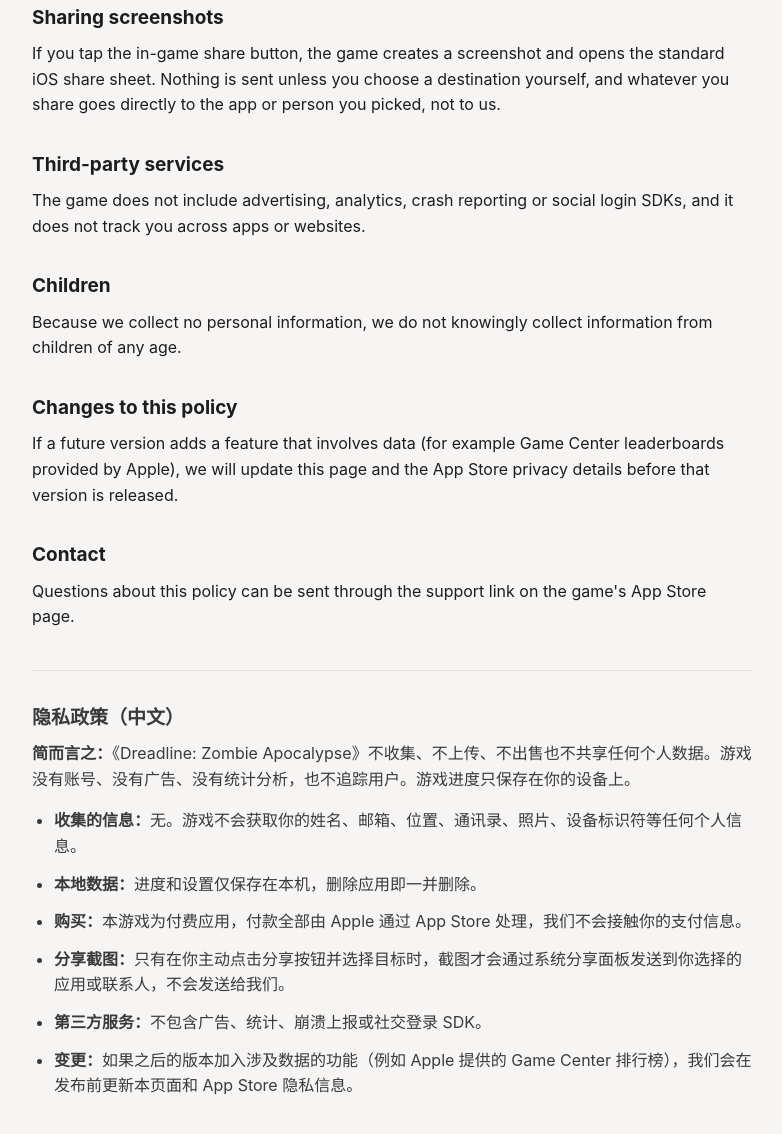
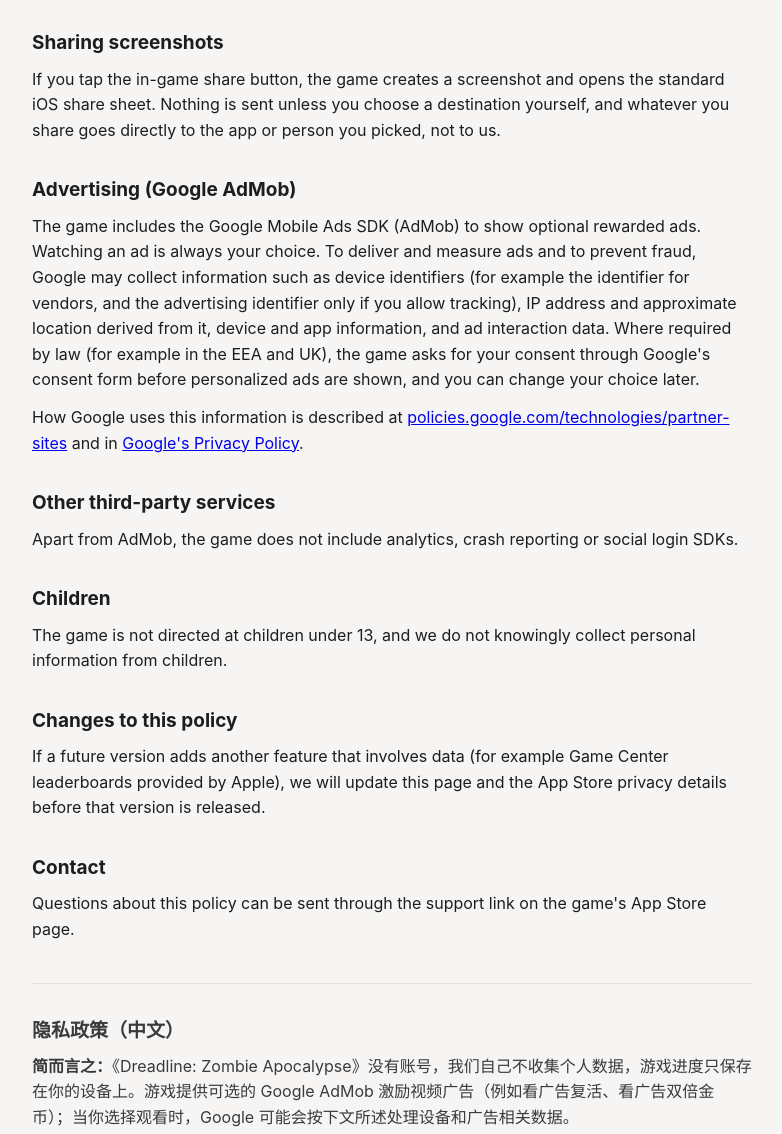
Before and after one commit to Fe1yang/dreadline-privacy, a plain HTML site: page index.html in a window 1280 px wide. Shown: the part 735-1869 px from the top of the page, without its empty margins (248-1030 px from the left). Drawn offline with Linux system fonts and the light colour scheme.

Commit message:
Disclose the optional AdMob rewarded ads
Co-Authored-By: Claude Opus 5.5 <noreply@anthropic.com>
Claude-Session: https://claude.ai/code/session_01YYrVM6vNCLsgQLzWq7i1Gm

```diff
--- a/index.html
+++ b/index.html
@@ -28,14 +28,14 @@
 <body>
 <main>
   <h1>Privacy Policy</h1>
-  <p class="meta">Dreadline: Zombie Apocalypse (iOS) · Nightfall Studio · Effective November 13, 2026</p>
+  <p class="meta">Dreadline: Zombie Apocalypse (iOS) · Nightfall Studio · Updated November 14, 2026</p>
 
   <div class="summary">
-    <p><strong>In short:</strong> Dreadline does not collect, store on any server, sell or share any personal data. The game has no accounts, no ads, no analytics and no tracking. Your progress stays on your device.</p>
+    <p><strong>In short:</strong> Dreadline has no accounts and we do not collect personal data ourselves. Your progress stays on your device. The game offers optional rewarded video ads from Google AdMob (for example, watch an ad to revive or to double a run's coins); when you choose to watch one, Google may process device and advertising data as described below.</p>
   </div>
 
   <h2>Information we collect</h2>
-  <p>None. The game does not ask for your name, email address, location, contacts, photos, device identifiers or any other personal information, and it does not send gameplay data to us or to any third party.</p>
+  <p>We do not collect your name, email address, contacts, photos or any other personal information, and we do not run our own servers or analytics.</p>
 
   <h2>Data stored on your device</h2>
   <p>Your game progress and settings (for example unlocked characters, coins, language, sound and control layout) are saved locally on your device so you can continue where you left off. This data never leaves your device through the game. Deleting the app deletes this data.</p>
@@ -46,14 +46,18 @@
   <h2>Sharing screenshots</h2>
   <p>If you tap the in-game share button, the game creates a screenshot and opens the standard iOS share sheet. Nothing is sent unless you choose a destination yourself, and whatever you share goes directly to the app or person you picked, not to us.</p>
 
-  <h2>Third-party services</h2>
-  <p>The game does not include advertising, analytics, crash reporting or social login SDKs, and it does not track you across apps or websites.</p>
+  <h2>Advertising (Google AdMob)</h2>
+  <p>The game includes the Google Mobile Ads SDK (AdMob) to show optional rewarded ads. Watching an ad is always your choice. To deliver and measure ads and to prevent fraud, Google may collect information such as device identifiers (for example the identifier for vendors, and the advertising identifier only if you allow tracking), IP address and approximate location derived from it, device and app information, and ad interaction data. Where required by law (for example in the EEA and UK), the game asks for your consent through Google's consent form before personalized ads are shown, and you can change your choice later.</p>
+  <p>How Google uses this information is described at <a href="https://policies.google.com/technologies/partner-sites">policies.google.com/technologies/partner-sites</a> and in <a href="https://policies.google.com/privacy">Google's Privacy Policy</a>.</p>
+
+  <h2>Other third-party services</h2>
+  <p>Apart from AdMob, the game does not include analytics, crash reporting or social login SDKs.</p>
 
   <h2>Children</h2>
-  <p>Because we collect no personal information, we do not knowingly collect information from children of any age.</p>
+  <p>The game is not directed at children under 13, and we do not knowingly collect personal information from children.</p>
 
   <h2>Changes to this policy</h2>
-  <p>If a future version adds a feature that involves data (for example Game Center leaderboards provided by Apple), we will update this page and the App Store privacy details before that version is released.</p>
+  <p>If a future version adds another feature that involves data (for example Game Center leaderboards provided by Apple), we will update this page and the App Store privacy details before that version is released.</p>
 
   <h2>Contact</h2>
   <p>Questions about this policy can be sent through the support link on the game's App Store page.</p>
@@ -62,13 +66,14 @@
 
   <div class="zh" lang="zh-Hans">
     <h2>隐私政策（中文）</h2>
-    <p><strong>简而言之：</strong>《Dreadline: Zombie Apocalypse》不收集、不上传、不出售也不共享任何个人数据。游戏没有账号、没有广告、没有统计分析，也不追踪用户。游戏进度只保存在你的设备上。</p>
+    <p><strong>简而言之：</strong>《Dreadline: Zombie Apocalypse》没有账号，我们自己不收集个人数据，游戏进度只保存在你的设备上。游戏提供可选的 Google AdMob 激励视频广告（例如看广告复活、看广告双倍金币）；当你选择观看时，Google 可能会按下文所述处理设备和广告相关数据。</p>
     <ul>
-      <li><strong>收集的信息：</strong>无。游戏不会获取你的姓名、邮箱、位置、通讯录、照片、设备标识符等任何个人信息。</li>
+      <li><strong>我们收集的信息：</strong>我们不收集你的姓名、邮箱、通讯录、照片等个人信息，也没有自己的服务器或统计分析。</li>
       <li><strong>本地数据：</strong>进度和设置仅保存在本机，删除应用即一并删除。</li>
       <li><strong>购买：</strong>本游戏为付费应用，付款全部由 Apple 通过 App Store 处理，我们不会接触你的支付信息。</li>
       <li><strong>分享截图：</strong>只有在你主动点击分享按钮并选择目标时，截图才会通过系统分享面板发送到你选择的应用或联系人，不会发送给我们。</li>
-      <li><strong>第三方服务：</strong>不包含广告、统计、崩溃上报或社交登录 SDK。</li>
+      <li><strong>广告（Google AdMob）：</strong>游戏内置 Google 移动广告 SDK，用于展示可选的激励广告，看不看由你决定。为投放和统计广告、防止作弊，Google 可能收集设备标识符（广告标识符仅在你允许跟踪时使用）、IP 地址及由此推断的大致位置、设备和应用信息以及广告互动数据。在法律要求的地区（如欧洲经济区和英国），展示个性化广告前会通过 Google 的同意表单征求你的同意。详见 Google 隐私政策：policies.google.com/privacy。</li>
+      <li><strong>其他第三方服务：</strong>除 AdMob 外，不包含统计、崩溃上报或社交登录 SDK。</li>
       <li><strong>变更：</strong>如果之后的版本加入涉及数据的功能（例如 Apple 提供的 Game Center 排行榜），我们会在发布前更新本页面和 App Store 隐私信息。</li>
     </ul>
   </div>
```
